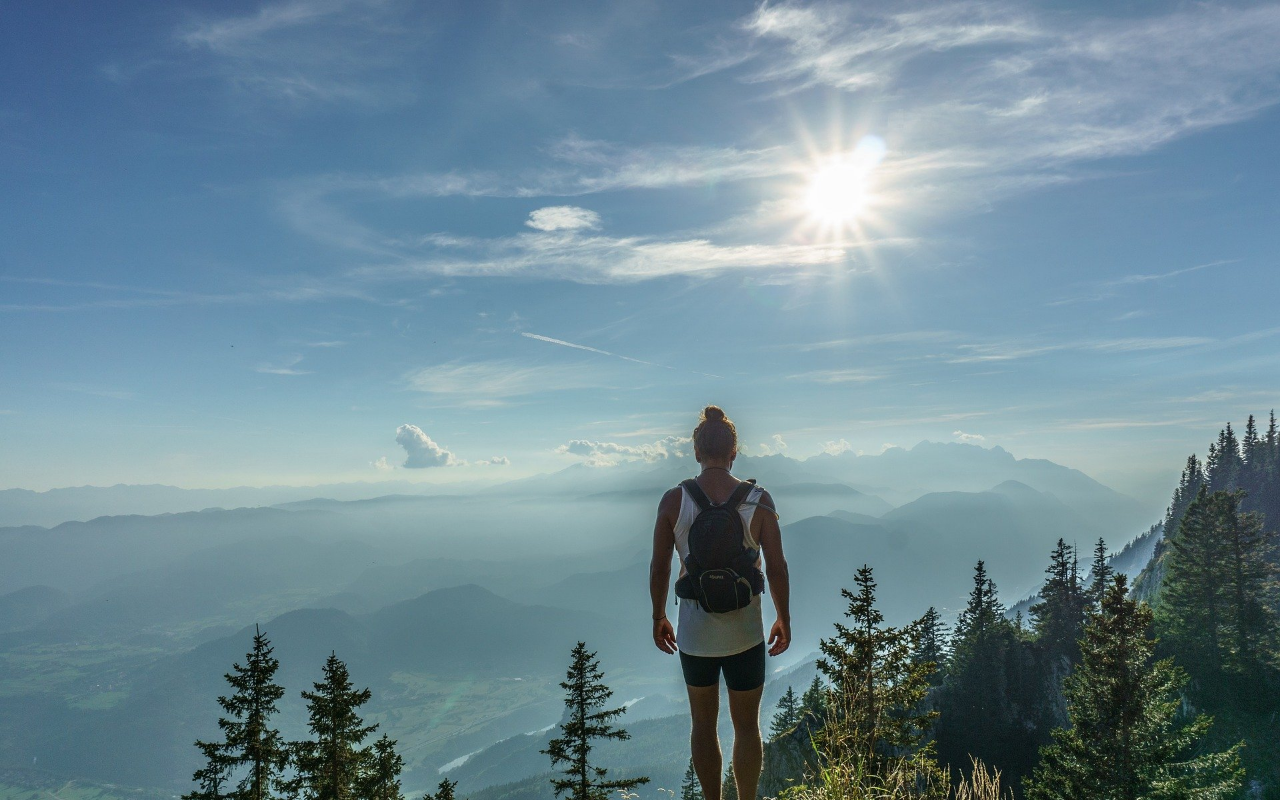
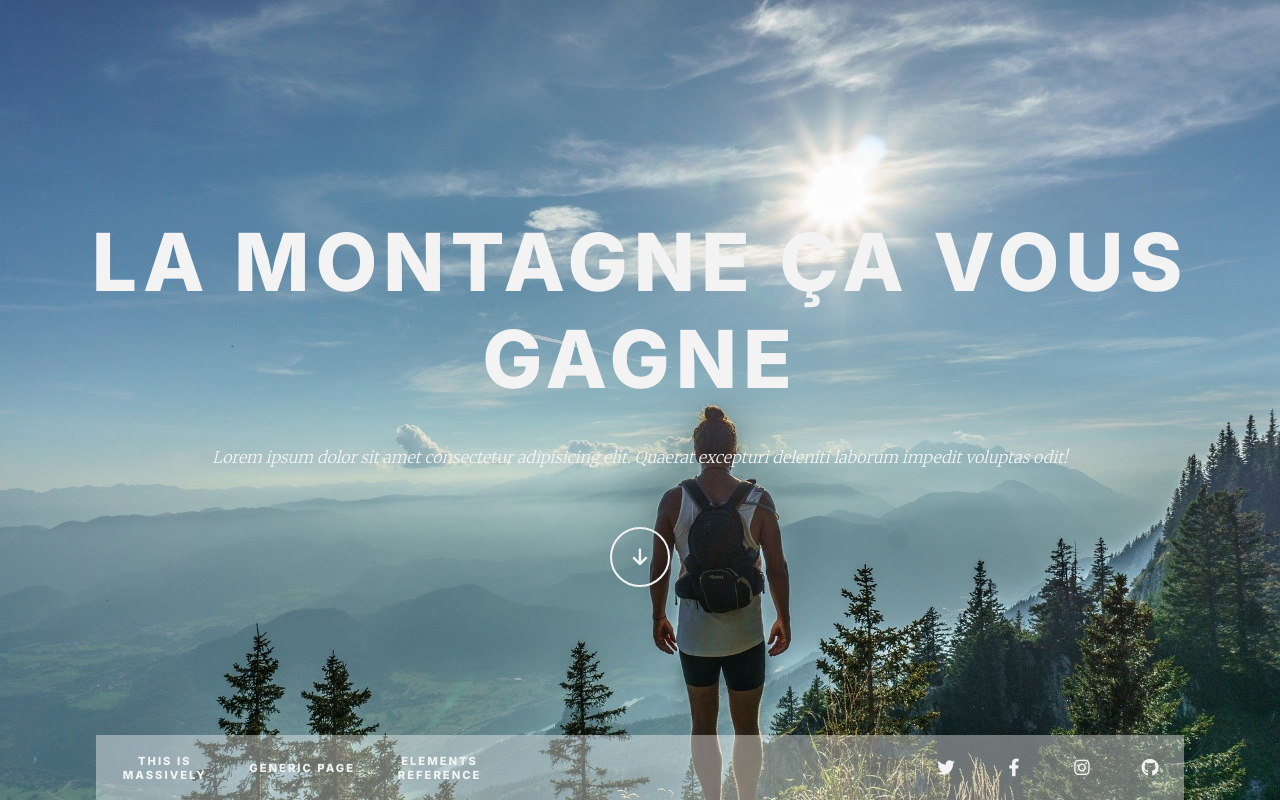
Before and after one commit to LucasJasko/Cours_Sass_FS_La_Montagne, a plain HTML site: page index.html in a window 1280 px wide. Shown: the top 800 px of the page. Drawn offline with Linux system fonts and the light colour scheme.

Commit message:
correction, pb sass résolu, mise au propre du header

```diff
--- a/assets/styles/_header.scss
+++ b/assets/styles/_header.scss
@@ -1,9 +1,8 @@
 header {
   position: relative;
-  margin: 0 auto;
   color: $white1;
   min-height: 100vh;
-}
+
   .header-container {
     display: flex;
     flex-direction: column;
@@ -11,6 +10,9 @@ header {
     align-items: center;
     min-height: 100vh;
     opacity: 0;
+    transform: translateY(40px);
+    animation: headeranim 1.5s ease forwards;
+    animation-delay: 0.15s;
 
     @keyframes headeranim {
       to {
@@ -18,76 +20,82 @@ header {
         opacity: 1;
       }
     }
-
     h1 {
-    display: block;
-    margin: 0 auto;
-    text-align: center;
-    width: 44%;
-    text-transform: uppercase;
+      @include title;
       font-size: 5rem;
+      letter-spacing: 6px;
     }
     p {
-    margin: 40px auto 70px;
+      margin: 40px auto 60px;
+      width: 85%;
     }
     .fa-solid {
-    margin: 0 auto;
+      border: 2px solid $white1;
+      border-radius: 50px;
+      height: 60px;
+      width: 60px;
+      font-size: 1.2rem;
       display: flex;
       justify-content: center;
       align-items: center;
-    height: 60px;
-    width: 60px;
-    border: 2px solid whitesmoke;
-    border-radius: 50px;
-    font-size: 1.1rem;
+    }
   }
   nav {
-    position: absolute;
-    height: 60px;
     display: flex;
     justify-content: space-between;
-    margin: 0 auto;
-    width: 80%;
-    background: rgba(181, 181, 181, 0.549);
-
+    background: rgba(255, 255, 255, 0.397);
+    color: $white1;
+    width: 85%;
+    height: 65px;
+    z-index: 100;
+    position: absolute;
+    bottom: 0;
+    left: 50%;
+    transform: translateX(-50%);
     ul {
       display: flex;
       align-items: center;
     }
-    button {
+    li {
+      display: flex;
+      justify-content: center;
+      align-items: center;
       height: 100%;
       width: 100%;
-      border: none;
-      color: whitesmoke;
-      background: none;
-    }
-    a {
-      color: whitesmoke;
+      cursor: pointer;
+      transition: 0.3s;
     }
   }
   .nav-tab {
-    width: 45%;
+    // &:hover li:not(:hover) {
+    //   background: none;
+    //   color: $white1;
+    // }
     button {
-      letter-spacing: 1px;
-      font-size: 0.9rem;
-      font-weight: 800;
-      text-transform: uppercase;
-    }
-  }
-  .nav-tab button:hover {
+      @include title;
+      font-size: 0.7rem;
+      border: none;
+      background: none;
+      height: 100%;
+      color: $white1;
+      width: 100%;
       cursor: pointer;
-    background: rgb(243, 243, 243);
-    color: rgb(18, 18, 18);
-  }
-  .nav-icons {
-    width: 30%;
-    font-size: 1.2rem;
-    li:hover {
-      a {
-        color: rgb(18, 18, 18);
-      }
-      cursor: pointer;
-      background: rgb(243, 243, 243);
+      transition: 0.3s;
+      &:hover {
+        background: $white1;
+        color: $black1;
       }
     }
   }
+  .nav-icons {
+    width: clamp(100px, 25%, 300px);
+    font-size: 1.1rem;
+    li:hover {
+      i {
+        transform: scale(1.5);
+        color: $black1;
+      }
+      background: $white1;
+    }
+  }
+}
--- a/assets/styles/_settings.scss
+++ b/assets/styles/_settings.scss
@@ -69,15 +69,7 @@ body {
     transform: scale(1.05);
   }
 }
-
 p {
-  font-size: 1.1rem;
-  font-family: Merriweather;
+  font-family: $font2;
   font-style: italic;
 }
-li {
-  display: flex;
-  align-items: center;
-  height: 100%;
-  width: 100%;
-}
--- a/assets/styles/index.scss
+++ b/assets/styles/index.scss
@@ -1,4 +1,4 @@
-@use "./settings";
-@use "./header";
-@use "./main";
-@use "./contact";
+@import "./settings";
+@import "./header";
+@import "./main";
+@import "./contact";
--- a/index.html
+++ b/index.html
@@ -22,13 +22,13 @@
     <nav>
       <ul class="nav-tab">
         <li>
-          <button class="nav-tab-b1">This is massively</button>
+          <button>This is massively</button>
         </li>
         <li>
-          <button class="nav-tab-b2">Generic page</button>
+          <button>Generic page</button>
         </li>
         <li>
-          <button class="nav-tab-b3">Elements reference</button>
+          <button>Elements reference</button>
         </li>
       </ul>
       <ul class="nav-icons">
```
Also changed, not shown: assets/styles/index.css, 1 other file. Lines whose indentation alone changed are shown as unchanged.
